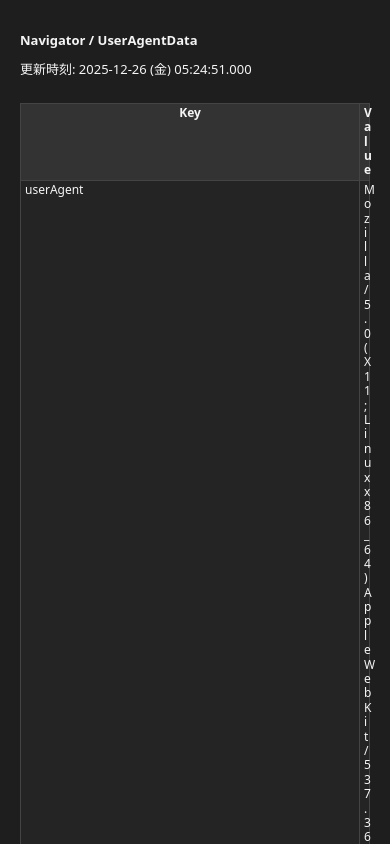
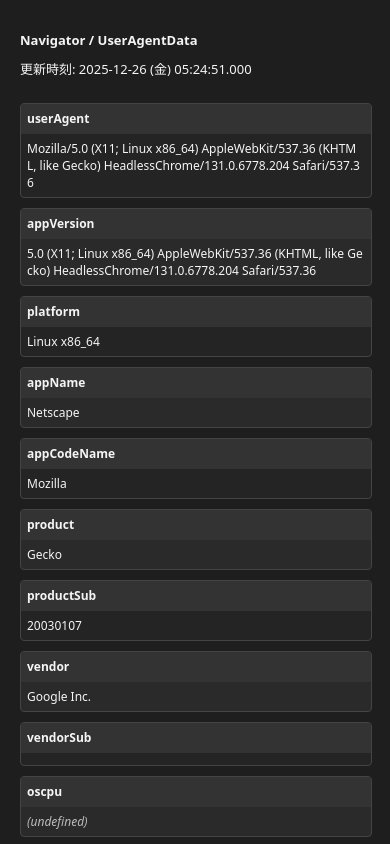
Before and after one commit to yuuu-000/info, a plain HTML site: page navi.html in a window 390 px wide. Shown: the top 844 px of the page. Drawn offline with Linux system fonts and the light colour scheme.

Commit message:
Update navi.html

```diff
--- a/navi.html
+++ b/navi.html
@@ -32,9 +32,8 @@
         th,
         td {
             border: 1px solid #444;
-            padding: 2px 4px;
+            padding: 3px 6px;
             vertical-align: top;
-            line-height: 1.2;
         }
 
         th:first-child,
@@ -64,6 +63,57 @@
 
         i {
             color: #bbb;
+        }
+
+        @media (max-width: 600px) {
+
+            table {
+                font-size: 12px;
+            }
+
+            thead {
+                display: none;
+            }
+
+            table,
+            tbody,
+            tr,
+            th,
+            td {
+                display: block;
+                width: 100%;
+            }
+
+            tr {
+                margin-bottom: 10px;
+                border: 1px solid #444;
+                border-radius: 4px;
+                overflow: hidden;
+            }
+
+            td {
+                border: none;
+                border-bottom: 1px solid #333;
+                padding: 6px;
+                word-break: break-all;
+            }
+
+            td:first-child {
+                background: #333;
+                font-weight: 600;
+            }
+
+            td:last-child {
+                border-bottom: none;
+            }
+
+            /* PC用の固定幅を無効化 */
+            th:first-child,
+            td:first-child,
+            th:not(:first-child),
+            td:not(:first-child) {
+                width: auto;
+            }
         }
     </style>
 </head>
```
